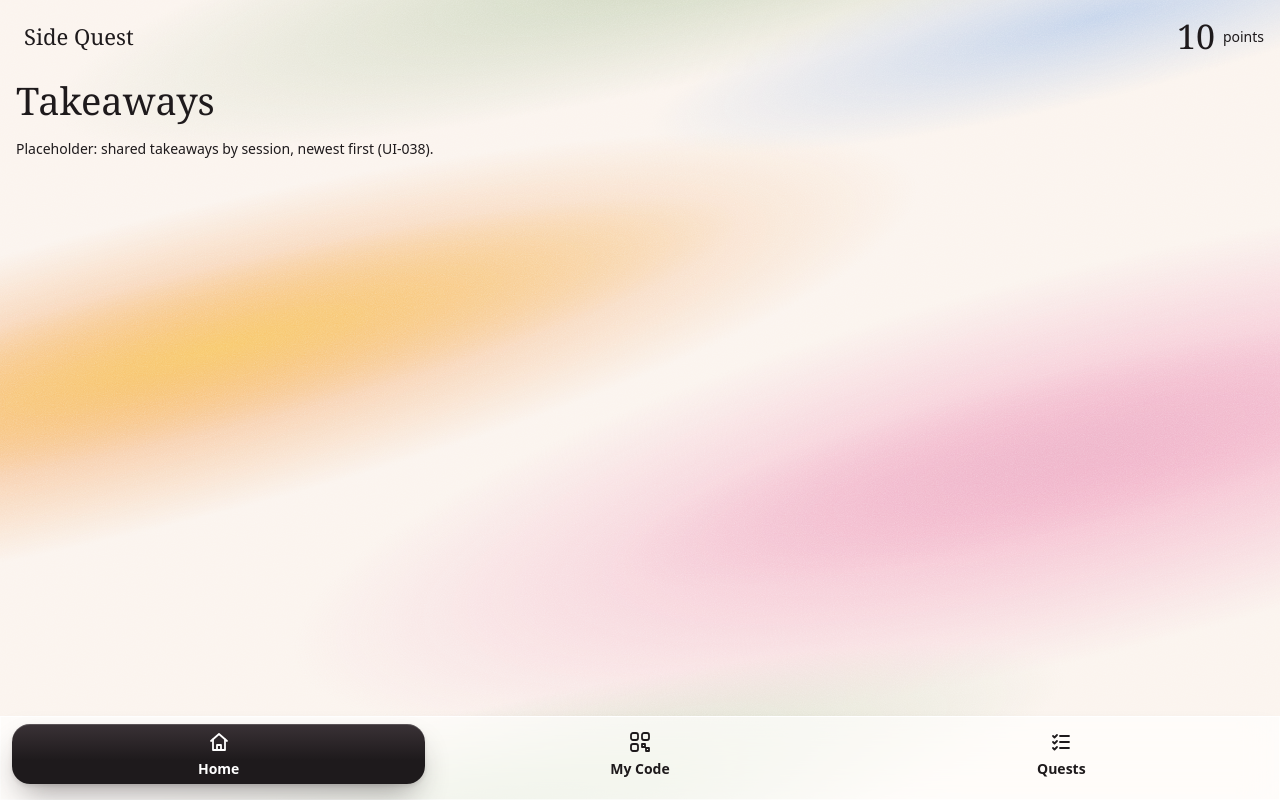
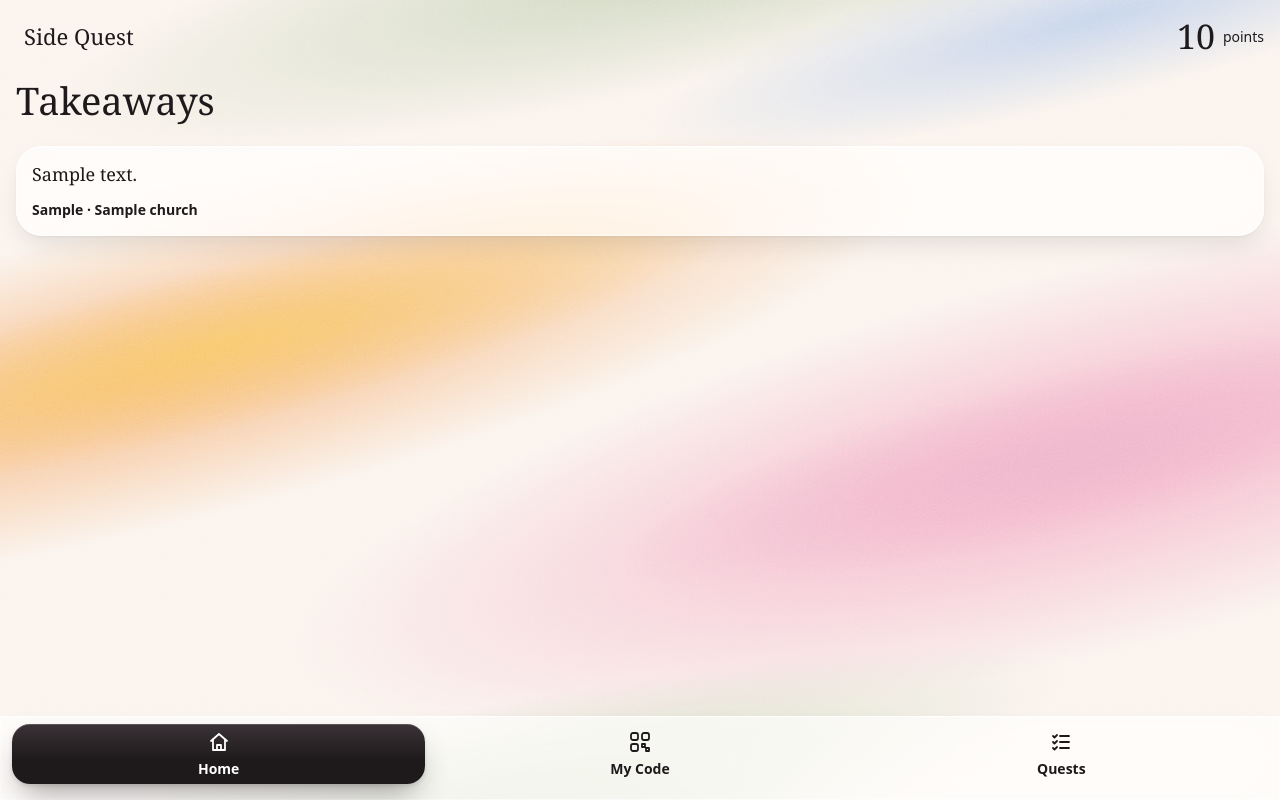
Before and after one commit to jonathango98/nextgen27-sidequest, a FastAPI app: template app/templates/player/summary.html in a window 1280 px wide. Run offline with FastAPI, Linux system fonts and the light colour scheme; the template is opened without the code that fills it: most values are stand-ins (such as "Sample title", 1, 10 or a date in 2020); parts of the project's set-up code (start-up, migrations or seed data) failed here and were passed over.

Commit message:
feat: Mix layout for shared takeaways (UI-038, SAFE-004)
The summary page shows takeaway cards grouped by session, newest session
first: frosted cards with the takeaway in serif, then first name and church,
or Anonymous. The cards are an obviously fake placeholder list in the route
until journal.share-review shows the approved shared takeaways.

Co-Authored-By: Claude Opus 5.5 <noreply@anthropic.com>

```diff
--- a/app/static/css/player.css
+++ b/app/static/css/player.css
@@ -421,6 +421,52 @@ h2 {
   color: var(--color-text-muted);
 }
 
+/* Shared takeaways (UI-038): cards grouped by session */
+.takeaway-session {
+  display: flex;
+  flex-direction: column;
+  gap: var(--space-2);
+  margin-bottom: var(--space-4);
+}
+
+/* A small label above each group, not a big title (Mix Takeaways mockup) */
+.session-title {
+  margin: 0;
+  padding: 0 var(--space-1);
+  font-family: var(--font-family);
+  font-size: var(--font-size-small);
+  font-weight: 700;
+}
+
+.takeaway-list {
+  display: flex;
+  flex-direction: column;
+  gap: var(--space-2);
+  margin: 0;
+  padding: 0;
+  list-style: none;
+}
+
+.takeaway-card {
+  display: flex;
+  flex-direction: column;
+  gap: var(--space-3);
+}
+
+.takeaway-text {
+  margin: 0;
+  font-family: var(--font-family-display);
+  font-size: var(--font-size-takeaway);
+  line-height: 1.4;
+  overflow-wrap: anywhere; /* long words wrap instead of spilling off the side */
+}
+
+.takeaway-author {
+  margin: 0;
+  font-size: var(--font-size-small);
+  font-weight: 600;
+}
+
 /* Forms: Join and Log in (UI-003 big targets, UI-053 visible labels, UI-051 errors in text) */
 .form {
   display: flex;
--- a/app/static/css/tokens.css
+++ b/app/static/css/tokens.css
@@ -110,6 +110,9 @@
   --font-size-caption: 20px; /* "Show a friend" */
   --qr-timer-height: 8px;
 
+  /* Shared takeaways (UI-038), from the Mix Takeaways mockup */
+  --font-size-takeaway: 18px;
+
   /* Box progress bar: a thin black bar on a faint track, always with numbers (UI-051) */
   --progress-height: 4px;
   --color-track: rgba(30, 26, 28, 0.15);
--- a/app/templates/player/summary.html
+++ b/app/templates/player/summary.html
@@ -5,5 +5,19 @@
 
 {% block content %}
   <h1>Takeaways</h1>
-  <p class="hint">Placeholder: shared takeaways by session, newest first (UI-038).</p>
+  {# UI-038: approved shared takeaways grouped by session, newest session first, as takeaway cards. #}
+  {% for session in sessions %}
+    <section class="takeaway-session" aria-labelledby="session-{{ loop.index }}">
+      <h2 class="session-title" id="session-{{ loop.index }}">{{ session.session }}</h2>
+      <ul class="takeaway-list">
+        {% for takeaway in session.takeaways %}
+          <li class="card takeaway-card">
+            <p class="takeaway-text">{{ takeaway.text }}</p>
+            {# SAFE-004: first name and church only. SAFE-009: Anonymous hides the name from players. #}
+            <p class="takeaway-author">{% if takeaway.anonymous %}Anonymous{% else %}{{ takeaway.first_name }} · {{ takeaway.church }}{% endif %}</p>
+          </li>
+        {% endfor %}
+      </ul>
+    </section>
+  {% endfor %}
 {% endblock %}
```
Also changed, not shown: app/routes/player/journal.py (+32 -1 lines), tests/player/test_summary_page.py (added, +25 -0 lines), tests/routes/player/test_skeleton.py (+19 -0 lines).
